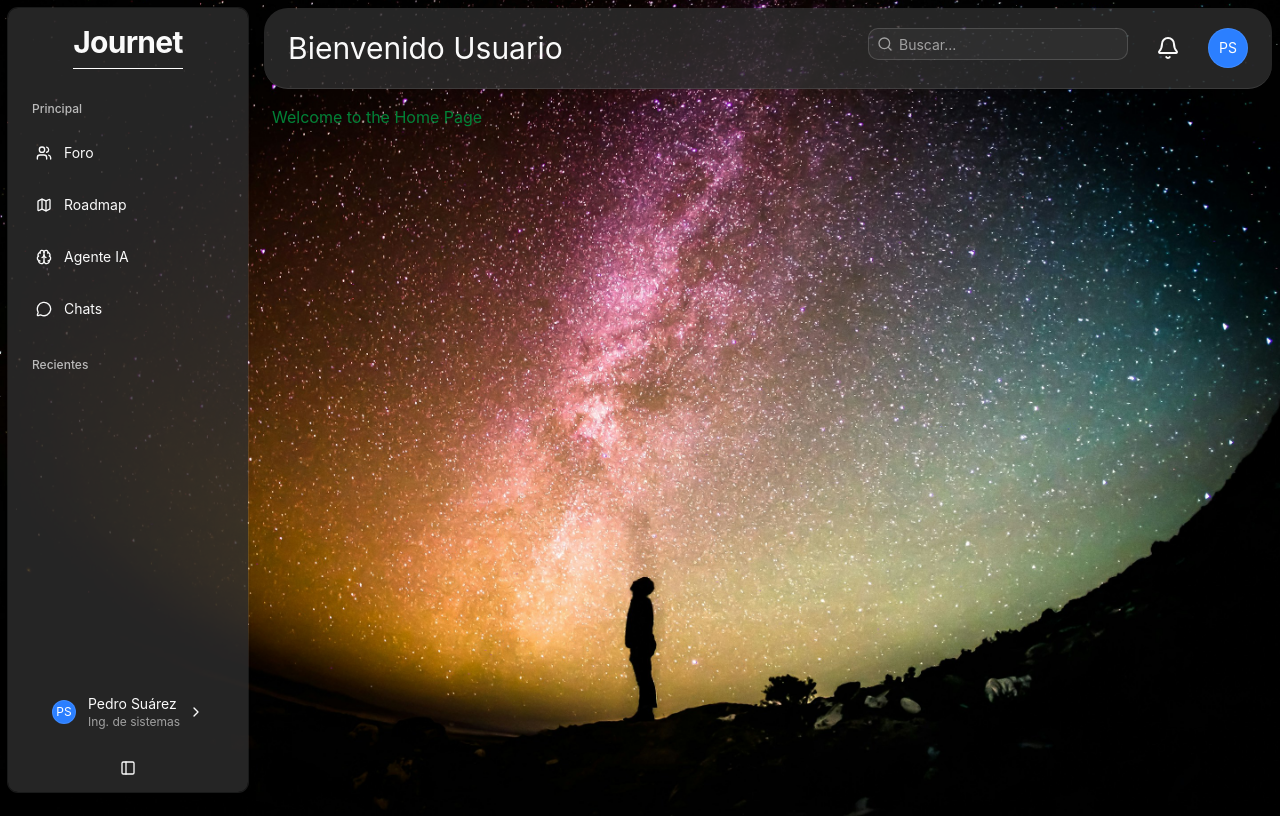
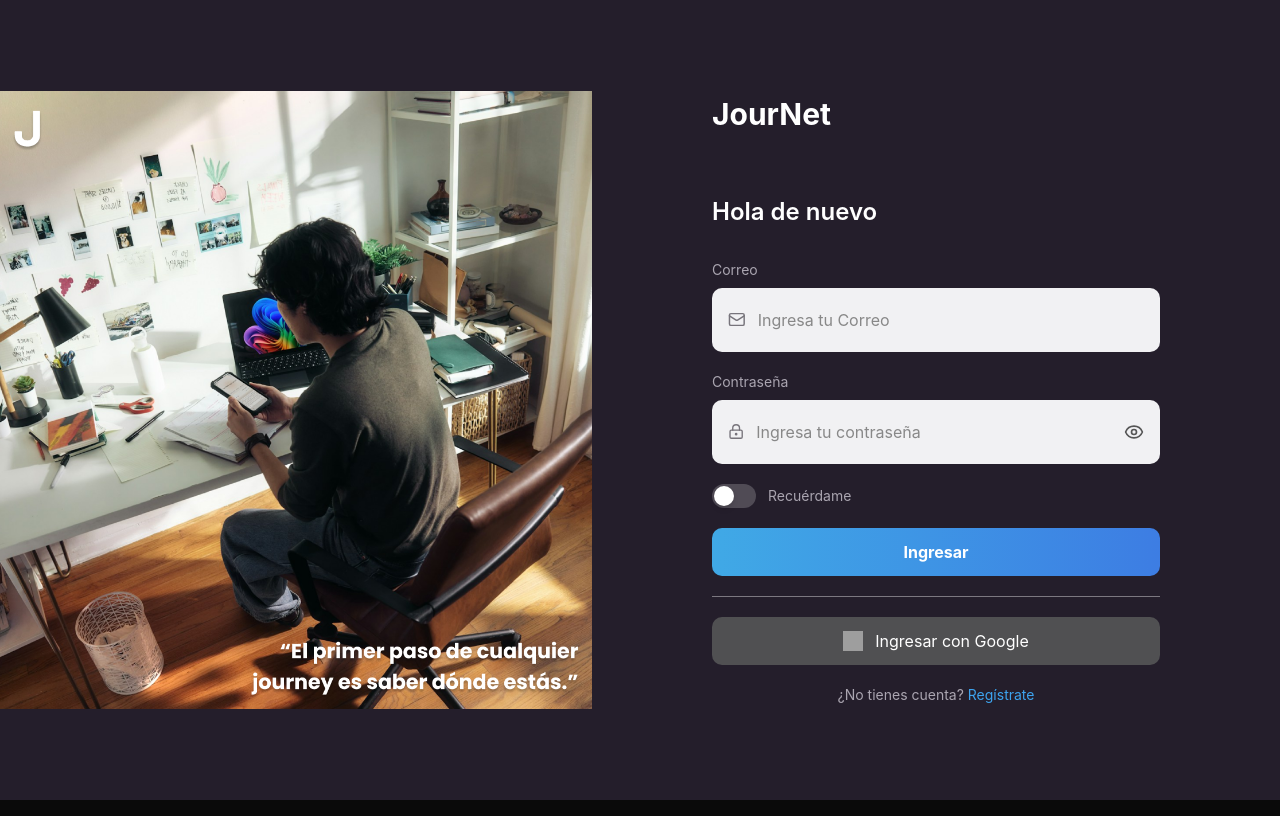
Before and after one commit to Diego6624/INTEGRADOR2-FRONTEND, a React (Vite) app: page / in a window 1280 px wide. Built offline with nearby package versions, Linux system fonts and the light colour scheme; grey boxes are pictures that could not be loaded.

Commit message:
Corrigiendo enrutado

```diff
--- a/src/components/app-sidebar.jsx
+++ b/src/components/app-sidebar.jsx
@@ -42,7 +42,7 @@ export function AppSidebar() {
             <SidebarHeader className="p-4 group-data-[collapsible=icon]:p-2 flex justify-center items-center">
 
                 {/* LOGO */}
-                <Link to="/" className="flex flex-col items-center justify-center gap-2 group-data-[collapsible=icon]:hidden">
+                <Link to="/home" className="flex flex-col items-center justify-center gap-2 group-data-[collapsible=icon]:hidden">
                     <span className="text-3xl font-bold tracking-tight">
                         Journet
                     </span>
@@ -180,7 +180,7 @@ export function AppSidebar() {
 
                                 <DropdownMenuSeparator />
 
-                                <Link to={"/login"} className="w-full h-full cursor-pointer">
+                                <Link to={"/"} className="w-full h-full cursor-pointer">
                                     <DropdownMenuItem
                                         className="text-red-500 focus:text-red-500 w-full h-full"
                                         onClick={() => {
--- a/src/pages/public/Inicio/components/FormularioInicio.jsx
+++ b/src/pages/public/Inicio/components/FormularioInicio.jsx
@@ -57,7 +57,7 @@ export default function FormularioInicio() {
         Recuérdame
       </div>
 
-      <Link to="/" className="flex w-full">
+      <Link to="/home" className="flex w-full">
         <button type="submit" className="h-12 w-full rounded-lg bg-gradient-to-r from-[#40a9e6] to-[#3d7de3] font-bold text-white transition hover:brightness-110">
           Ingresar
         </button>
--- a/src/pages/public/Registro/components/FormularioRegistro.jsx
+++ b/src/pages/public/Registro/components/FormularioRegistro.jsx
@@ -66,7 +66,7 @@ export default function FormularioRegistro() {
         Acepto los términos y condiciones
       </label>
 
-      <Link to={"/login"} className='flex w-full'>
+      <Link to={"/"} className='flex w-full'>
         <button type="submit" className="h-11 w-full rounded-lg bg-gradient-to-r from-[#40a9e6] to-[#3d7de3] font-bold text-white transition hover:brightness-110">
           Crear cuenta
         </button>
@@ -79,7 +79,7 @@ export default function FormularioRegistro() {
       </button>
       <p className="text-center text-sm text-[#aaa5b0]">
         ¿Ya tienes cuenta?{' '}
-        <a href="/login" className="text-[#3da3ee] hover:underline">
+        <a href="/" className="text-[#3da3ee] hover:underline">
           Inicia sesión
         </a>
       </p>
--- a/src/routes/routes.jsx
+++ b/src/routes/routes.jsx
@@ -12,11 +12,11 @@ import Registro from "@/pages/public/Registro/Registro";
 const router = createBrowserRouter(
     createRoutesFromElements(
         <>
-            <Route path="/login" element={<Inicio />} />
+            <Route path="/" element={<Inicio />} />
             <Route path="/register" element={<Registro />} />
 
-            <Route path="/" element={<App />}>
-                <Route index element={<Home />} />
+            <Route element={<App />}>
+                <Route path="/home" element={<Home />} />
                 <Route path="/forum" element={<Forum />} />
                 <Route path="/roadmap" element={<Roadmap />} />
                 <Route path="/agent" element={<AgenteIA />} />
```
